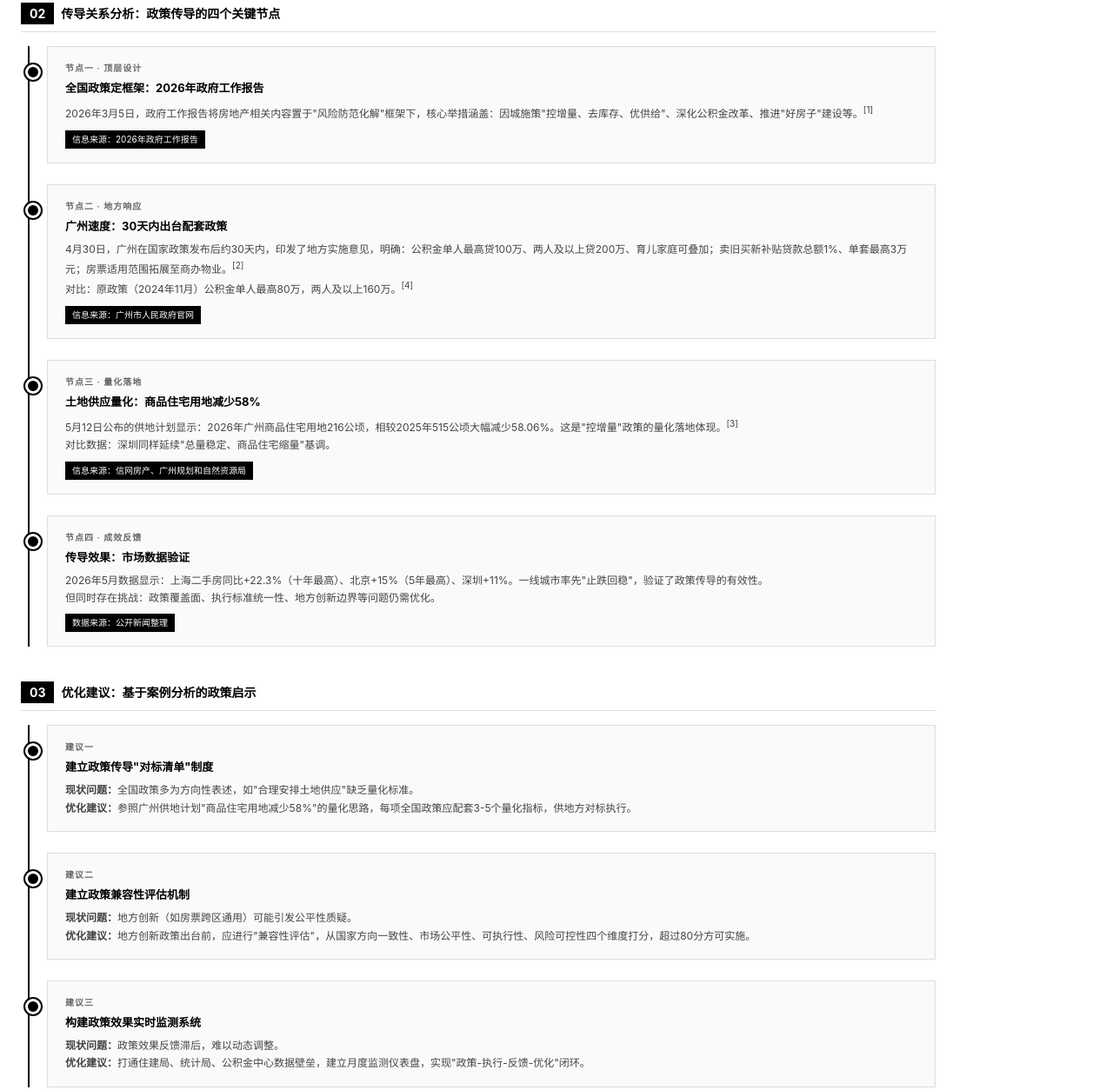
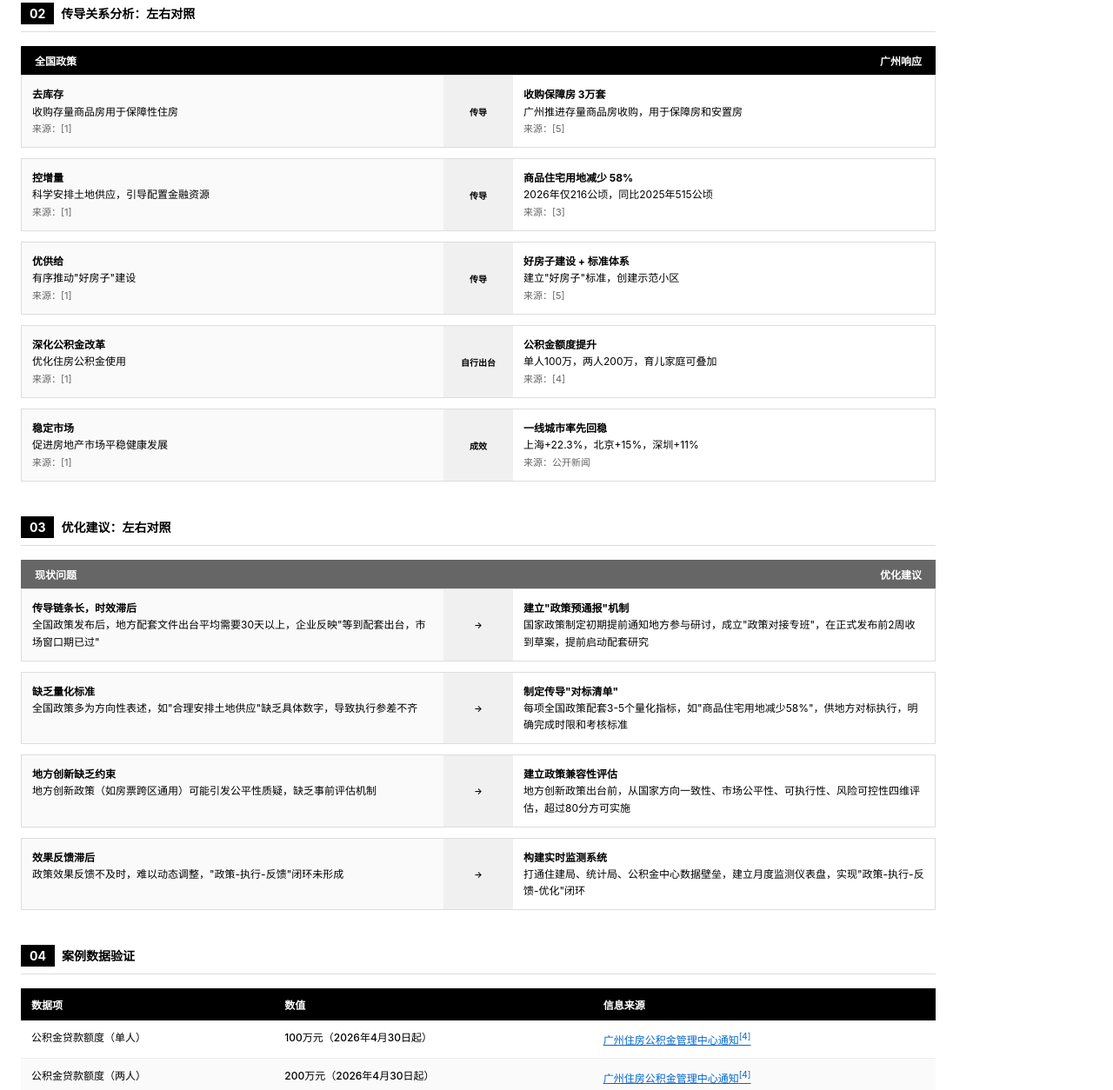
Before and after one commit to shizhejun/ai_capacity_study, a plain HTML site: page module2/case.html in a window 1280 px wide. Shown: the part 717-1971 px from the top of the page at 87% size. Drawn offline with Linux system fonts and the light colour scheme.

Commit message:
Redesign case.html with left-right comparison layout
- 传导分析: National vs Guangzhou policy comparison grid
- 优化建议: Problem vs Solution comparison grid
- Remove vertical timeline, use side-by-side layout for clarity

```diff
--- a/module2/case.html
+++ b/module2/case.html
@@ -130,65 +130,6 @@
             color: #333;
         }
 
-        /* 时间线 */
-        .timeline {
-            position: relative;
-            padding-left: 30px;
-        }
-        .timeline::before {
-            content: '';
-            position: absolute;
-            left: 8px;
-            top: 0;
-            bottom: 0;
-            width: 2px;
-            background: #000;
-        }
-        .timeline-item {
-            position: relative;
-            margin-bottom: 24px;
-            padding: 16px 20px;
-            border: 1px solid #ddd;
-            background: #fafafa;
-        }
-        .timeline-item::before {
-            content: '';
-            position: absolute;
-            left: -26px;
-            top: 20px;
-            width: 12px;
-            height: 12px;
-            border-radius: 50%;
-            background: #000;
-            border: 3px solid #fff;
-            box-shadow: 0 0 0 2px #000;
-        }
-        .timeline-phase {
-            font-size: 10px;
-            font-weight: 600;
-            color: #666;
-            margin-bottom: 6px;
-            letter-spacing: 1px;
-        }
-        .timeline-title {
-            font-size: 13px;
-            font-weight: 700;
-            margin-bottom: 8px;
-        }
-        .timeline-content {
-            font-size: 12px;
-            line-height: 1.7;
-            color: #444;
-        }
-        .timeline-action {
-            display: inline-block;
-            background: #000;
-            color: #fff;
-            padding: 2px 8px;
-            font-size: 10px;
-            margin-top: 8px;
-        }
-
         /* 对比表格 */
         .comparison-table {
             width: 100%;
@@ -262,6 +203,100 @@
             font-size: 12px;
             line-height: 1.8;
             color: #333;
+        }
+
+        /* 左右对照布局 */
+        .comparison-grid {
+            display: grid;
+            grid-template-columns: 1fr 80px 1fr;
+            gap: 0;
+            margin: 16px 0;
+        }
+        .compare-left, .compare-right {
+            padding: 16px;
+            border: 1px solid #ddd;
+        }
+        .compare-left {
+            background: #fafafa;
+        }
+        .compare-right {
+            background: #fff;
+        }
+        .compare-center {
+            display: flex;
+            flex-direction: column;
+            justify-content: center;
+            align-items: center;
+            padding: 0 8px;
+            font-size: 11px;
+            color: #666;
+            background: #f5f5f5;
+            border-top: 1px solid #ddd;
+            border-bottom: 1px solid #ddd;
+        }
+        .compare-header {
+            display: flex;
+            justify-content: space-between;
+            align-items: center;
+            padding: 8px 16px;
+            font-size: 12px;
+            font-weight: 600;
+        }
+        .compare-header.national {
+            background: #000;
+            color: #fff;
+        }
+        .compare-header.guangzhou {
+            background: #333;
+            color: #fff;
+        }
+        .compare-header.problem {
+            background: #666;
+            color: #fff;
+        }
+        .compare-header.solution {
+            background: #000;
+            color: #fff;
+        }
+        .compare-row {
+            display: grid;
+            grid-template-columns: 1fr 80px 1fr;
+            gap: 0;
+            margin-bottom: 12px;
+        }
+        .compare-row:last-child {
+            margin-bottom: 0;
+        }
+        .compare-row .compare-left,
+        .compare-row .compare-right {
+            padding: 12px;
+            font-size: 12px;
+            line-height: 1.6;
+        }
+        .compare-row .compare-left {
+            border-right: none;
+        }
+        .compare-row .compare-right {
+            border-left: none;
+        }
+        .compare-row .compare-center {
+            background: #f0f0f0;
+            font-size: 10px;
+            font-weight: 600;
+            color: #000;
+            border: 1px solid #ddd;
+            border-left: none;
+            border-right: none;
+        }
+        .compare-section {
+            margin-bottom: 32px;
+        }
+        .compare-section-title {
+            font-size: 14px;
+            font-weight: 700;
+            margin-bottom: 12px;
+            padding-bottom: 8px;
+            border-bottom: 2px solid #000;
         }
 
         /* 导航链接 */
@@ -340,45 +375,76 @@
 
         <!-- 传导分析 -->
         <div class="case-section">
-            <h2 class="section-title"><span>02</span>传导关系分析：政策传导的四个关键节点</h2>
+            <h2 class="section-title"><span>02</span>传导关系分析：左右对照</h2>
 
-            <div class="timeline">
-                <div class="timeline-item">
-                    <div class="timeline-phase">节点一 · 顶层设计</div>
-                    <div class="timeline-title">全国政策定框架：2026年政府工作报告</div>
-                    <div class="timeline-content">
-                        <p>2026年3月5日，政府工作报告将房地产相关内容置于"风险防范化解"框架下，核心举措涵盖：因城施策"控增量、去库存、优供给"、深化公积金改革、推进"好房子"建设等。<sup>[1]</sup></p>
-                        <span class="timeline-action">信息来源：2026年政府工作报告</span>
+            <div class="compare-section">
+                <div class="compare-header national">
+                    <span>全国政策</span>
+                    <span>广州响应</span>
+                </div>
+                <div class="compare-row">
+                    <div class="compare-left">
+                        <strong>去库存</strong><br>
+                        收购存量商品房用于保障性住房<br>
+                        <span style="font-size: 11px; color: #666;">来源：[1]</span>
+                    </div>
+                    <div class="compare-center">传导</div>
+                    <div class="compare-right">
+                        <strong>收购保障房 3万套</strong><br>
+                        广州推进存量商品房收购，用于保障房和安置房<br>
+                        <span style="font-size: 11px; color: #666;">来源：[5]</span>
                     </div>
                 </div>
-
-                <div class="timeline-item">
-                    <div class="timeline-phase">节点二 · 地方响应</div>
-                    <div class="timeline-title">广州速度：30天内出台配套政策</div>
-                    <div class="timeline-content">
-                        <p>4月30日，广州在国家政策发布后约30天内，印发了地方实施意见，明确：公积金单人最高贷100万、两人及以上贷200万、育儿家庭可叠加；卖旧买新补贴贷款总额1%、单套最高3万元；房票适用范围拓展至商办物业。<sup>[2]</sup></p>
-                        <p>对比：原政策（2024年11月）公积金单人最高80万，两人及以上160万。<sup>[4]</sup></p>
-                        <span class="timeline-action">信息来源：广州市人民政府官网</span>
+                <div class="compare-row">
+                    <div class="compare-left">
+                        <strong>控增量</strong><br>
+                        科学安排土地供应，引导配置金融资源<br>
+                        <span style="font-size: 11px; color: #666;">来源：[1]</span>
+                    </div>
+                    <div class="compare-center">传导</div>
+                    <div class="compare-right">
+                        <strong>商品住宅用地减少 58%</strong><br>
+                        2026年仅216公顷，同比2025年515公顷<br>
+                        <span style="font-size: 11px; color: #666;">来源：[3]</span>
                     </div>
                 </div>
-
-                <div class="timeline-item">
-                    <div class="timeline-phase">节点三 · 量化落地</div>
-                    <div class="timeline-title">土地供应量化：商品住宅用地减少58%</div>
-                    <div class="timeline-content">
-                        <p>5月12日公布的供地计划显示：2026年广州商品住宅用地216公顷，相较2025年515公顷大幅减少58.06%。这是"控增量"政策的量化落地体现。<sup>[3]</sup></p>
-                        <p>对比数据：深圳同样延续"总量稳定、商品住宅缩量"基调。</p>
-                        <span class="timeline-action">信息来源：信网房产、广州规划和自然资源局</span>
+                <div class="compare-row">
+                    <div class="compare-left">
+                        <strong>优供给</strong><br>
+                        有序推动"好房子"建设<br>
+                        <span style="font-size: 11px; color: #666;">来源：[1]</span>
+                    </div>
+                    <div class="compare-center">传导</div>
+                    <div class="compare-right">
+                        <strong>好房子建设 + 标准体系</strong><br>
+                        建立"好房子"标准，创建示范小区<br>
+                        <span style="font-size: 11px; color: #666;">来源：[5]</span>
                     </div>
                 </div>
-
-                <div class="timeline-item">
-                    <div class="timeline-phase">节点四 · 成效反馈</div>
-                    <div class="timeline-title">传导效果：市场数据验证</div>
-                    <div class="timeline-content">
-                        <p>2026年5月数据显示：上海二手房同比+22.3%（十年最高）、北京+15%（5年最高）、深圳+11%。一线城市率先"止跌回稳"，验证了政策传导的有效性。</p>
-                        <p>但同时存在挑战：政策覆盖面、执行标准统一性、地方创新边界等问题仍需优化。</p>
-                        <span class="timeline-action">数据来源：公开新闻整理</span>
+                <div class="compare-row">
+                    <div class="compare-left">
+                        <strong>深化公积金改革</strong><br>
+                        优化住房公积金使用<br>
+                        <span style="font-size: 11px; color: #666;">来源：[1]</span>
+                    </div>
+                    <div class="compare-center">自行出台</div>
+                    <div class="compare-right">
+                        <strong>公积金额度提升</strong><br>
+                        单人100万，两人200万，育儿家庭可叠加<br>
+                        <span style="font-size: 11px; color: #666;">来源：[4]</span>
+                    </div>
+                </div>
+                <div class="compare-row">
+                    <div class="compare-left">
+                        <strong>稳定市场</strong><br>
+                        促进房地产市场平稳健康发展<br>
+                        <span style="font-size: 11px; color: #666;">来源：[1]</span>
+                    </div>
+                    <div class="compare-center">成效</div>
+                    <div class="compare-right">
+                        <strong>一线城市率先回稳</strong><br>
+                        上海+22.3%，北京+15%，深圳+11%<br>
+                        <span style="font-size: 11px; color: #666;">来源：公开新闻</span>
                     </div>
                 </div>
             </div>
@@ -386,33 +452,55 @@
 
         <!-- 优化建议 -->
         <div class="case-section">
-            <h2 class="section-title"><span>03</span>优化建议：基于案例分析的政策启示</h2>
+            <h2 class="section-title"><span>03</span>优化建议：左右对照</h2>
 
-            <div class="timeline">
-                <div class="timeline-item">
-                    <div class="timeline-phase">建议一</div>
-                    <div class="timeline-title">建立政策传导"对标清单"制度</div>
-                    <div class="timeline-content">
-                        <p><strong>现状问题：</strong>全国政策多为方向性表述，如"合理安排土地供应"缺乏量化标准。</p>
-                        <p><strong>优化建议：</strong>参照广州供地计划"商品住宅用地减少58%"的量化思路，每项全国政策应配套3-5个量化指标，供地方对标执行。</p>
+            <div class="compare-section">
+                <div class="compare-header problem">
+                    <span>现状问题</span>
+                    <span>优化建议</span>
+                </div>
+                <div class="compare-row">
+                    <div class="compare-left">
+                        <strong>传导链条长，时效滞后</strong><br>
+                        全国政策发布后，地方配套文件出台平均需要30天以上，企业反映"等到配套出台，市场窗口期已过"
+                    </div>
+                    <div class="compare-center">→</div>
+                    <div class="compare-right">
+                        <strong>建立"政策预通报"机制</strong><br>
+                        国家政策制定初期提前通知地方参与研讨，成立"政策对接专班"，在正式发布前2周收到草案，提前启动配套研究
                     </div>
                 </div>
-
-                <div class="timeline-item">
-                    <div class="timeline-phase">建议二</div>
-                    <div class="timeline-title">建立政策兼容性评估机制</div>
-                    <div class="timeline-content">
-                        <p><strong>现状问题：</strong>地方创新（如房票跨区通用）可能引发公平性质疑。</p>
-                        <p><strong>优化建议：</strong>地方创新政策出台前，应进行"兼容性评估"，从国家方向一致性、市场公平性、可执行性、风险可控性四个维度打分，超过80分方可实施。</p>
+                <div class="compare-row">
+                    <div class="compare-left">
+                        <strong>缺乏量化标准</strong><br>
+                        全国政策多为方向性表述，如"合理安排土地供应"缺乏具体数字，导致执行参差不齐
+                    </div>
+                    <div class="compare-center">→</div>
+                    <div class="compare-right">
+                        <strong>制定传导"对标清单"</strong><br>
+                        每项全国政策配套3-5个量化指标，如"商品住宅用地减少58%"，供地方对标执行，明确完成时限和考核标准
                     </div>
                 </div>
-
-                <div class="timeline-item">
-                    <div class="timeline-phase">建议三</div>
-                    <div class="timeline-title">构建政策效果实时监测系统</div>
-                    <div class="timeline-content">
-                        <p><strong>现状问题：</strong>政策效果反馈滞后，难以动态调整。</p>
-                        <p><strong>优化建议：</strong>打通住建局、统计局、公积金中心数据壁垒，建立月度监测仪表盘，实现"政策-执行-反馈-优化"闭环。</p>
+                <div class="compare-row">
+                    <div class="compare-left">
+                        <strong>地方创新缺乏约束</strong><br>
+                        地方创新政策（如房票跨区通用）可能引发公平性质疑，缺乏事前评估机制
+                    </div>
+                    <div class="compare-center">→</div>
+                    <div class="compare-right">
+                        <strong>建立政策兼容性评估</strong><br>
+                        地方创新政策出台前，从国家方向一致性、市场公平性、可执行性、风险可控性四维评估，超过80分方可实施
+                    </div>
+                </div>
+                <div class="compare-row">
+                    <div class="compare-left">
+                        <strong>效果反馈滞后</strong><br>
+                        政策效果反馈不及时，难以动态调整，"政策-执行-反馈"闭环未形成
+                    </div>
+                    <div class="compare-center">→</div>
+                    <div class="compare-right">
+                        <strong>构建实时监测系统</strong><br>
+                        打通住建局、统计局、公积金中心数据壁垒，建立月度监测仪表盘，实现"政策-执行-反馈-优化"闭环
                     </div>
                 </div>
             </div>
```
